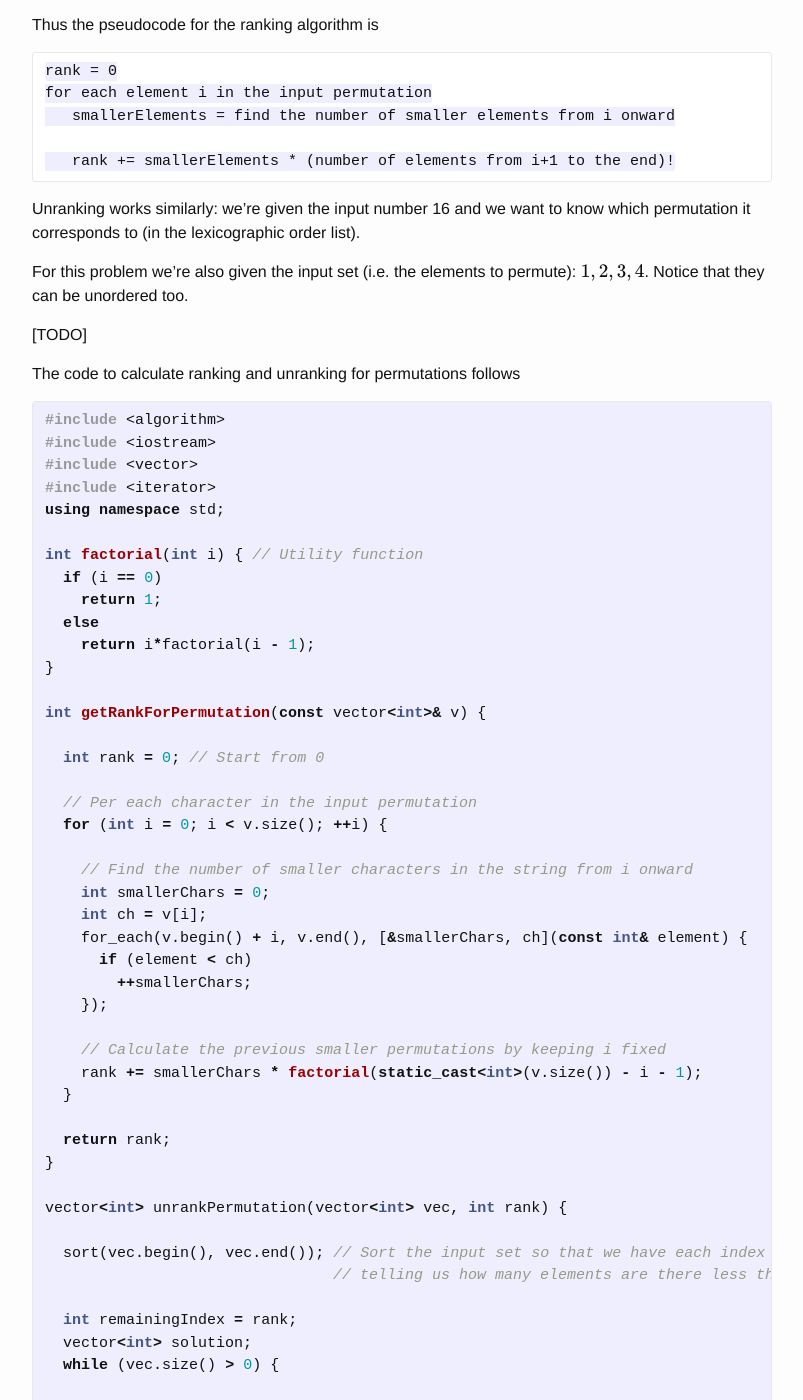
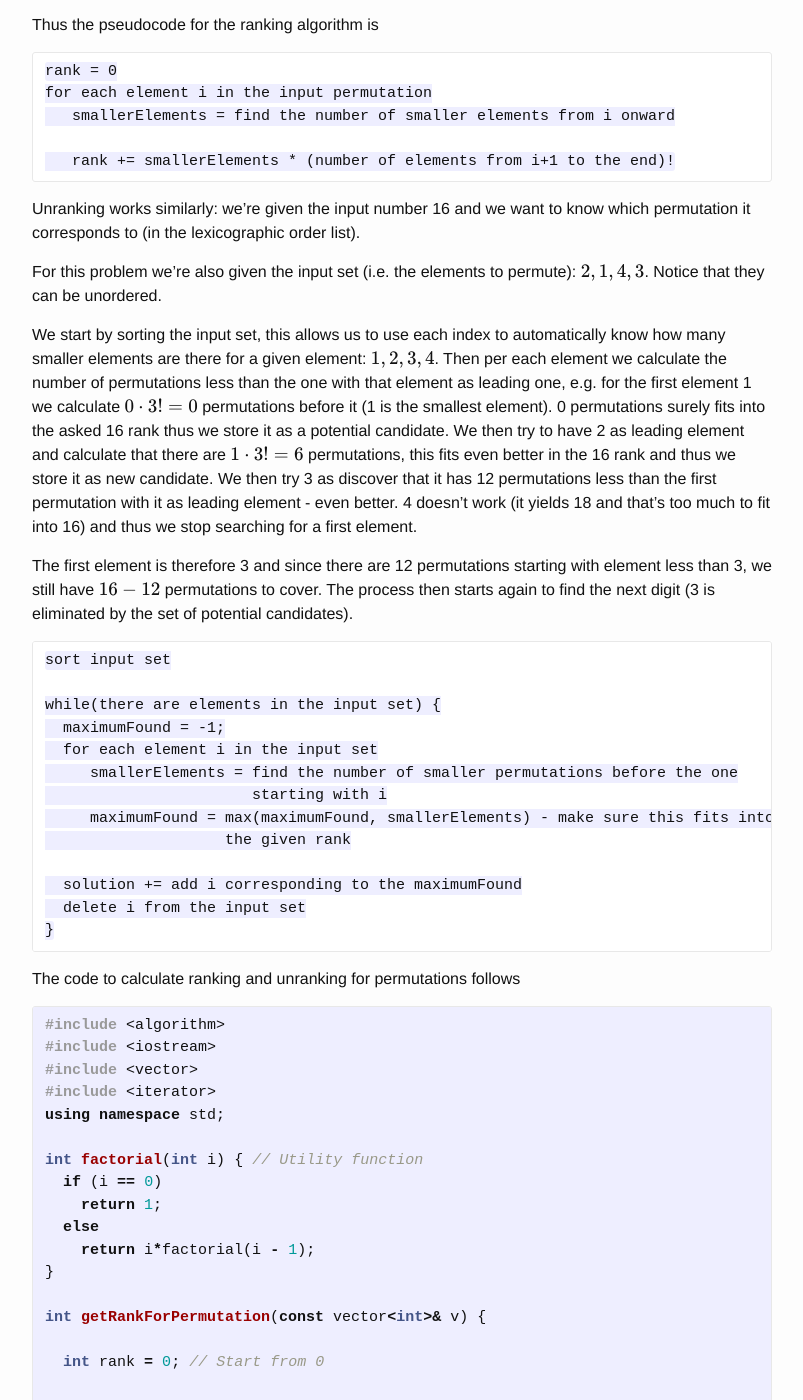
Before and after one commit to marcodiiga/marcodiiga.github.io, a Jekyll site: the page built from _posts/2015-07-28-permutations-and-combinations.markdown, in a window 1280 px wide and 1400 px high, scrolled down 5492 px. Shown: the whole window, without its empty margins (238-1041 px from the left). Built offline with Jekyll 4.4.1, drawn with Linux system fonts in a browser that asks for light colours; formulas are drawn with MathJax 3; some of the changed text lies outside the part shown.

Commit message:
finished unrank for permutations

```diff
--- a/_posts/2015-07-28-permutations-and-combinations.markdown
+++ b/_posts/2015-07-28-permutations-and-combinations.markdown
@@ -271,10 +271,38 @@
 which permutation it corresponds to (in the lexicographic order list).
 
 For this problem we're also given the input set (i.e. the elements to permute):
-\\( \{ 1,2,3,4 \} \\). Notice that they can be unordered too.
+\\( \{ 2,1,4,3 \} \\). Notice that they can be unordered.
 
-[TODO]
+We start by sorting the input set, this allows us to use each index to automatically
+know how many smaller elements are there for a given element: \\( \{ 1,2,3,4 \} \\).
+Then per each element we calculate the number of permutations less than the one
+with that element as leading one, e.g. for the first element 1 we calculate
+\\( 0 \cdot 3! = 0 \\) permutations before it (1 is the smallest element). 0 permutations
+surely fits into the asked 16 rank thus we store it as a potential candidate. We then
+try to have 2 as leading element and calculate that there are \\( 1 \cdot 3! = 6 \\)
+permutations, this fits even better in the 16 rank and thus we store it as new candidate.
+We then try 3 as discover that it has 12 permutations less than the first permutation
+with it as leading element - even better. 4 doesn't work (it yields 18 and that's too
+much to fit into 16) and thus we stop searching for a first element.
 
+The first element is therefore 3 and since there are 12 permutations starting with
+element less than 3, we still have \\( 16-12 \\) permutations to cover. The process
+then starts again to find the next digit (3 is eliminated by the set of potential
+  candidates).
+
+    sort input set
+
+    while(there are elements in the input set) {
+      maximumFound = -1;
+      for each element i in the input set
+         smallerElements = find the number of smaller permutations before the one
+                           starting with i
+         maximumFound = max(maximumFound, smallerElements) - make sure this fits into
+                        the given rank
+
+      solution += add i corresponding to the maximumFound
+      delete i from the input set
+    }
 
 The code to calculate ranking and unranking for permutations follows
 
@@ -317,7 +345,8 @@
 vector<int> unrankPermutation(vector<int> vec, int rank) {
 
   sort(vec.begin(), vec.end()); // Sort the input set so that we have each index
-                                // telling us how many elements are there less than it
+                                // telling us how many elements are there less
+                                // than it
 
   int remainingIndex = rank;
   vector<int> solution;
@@ -330,15 +359,18 @@
       int previousPermutations = i * factorial(static_cast<int>(vec.size()) - 1);
 
       // The important check here is whether the previous permutations fit into the
-      // rank we were given. Notice that the remaining index might even be zero. In that
-      // case we just position the last elements of the permutation.
-      if (previousPermutations > maximumFound && previousPermutations <= remainingIndex)
+      // rank we were given. Notice that the remaining index might even be zero.
+      // In that case we just position the last elements of the permutation.
+      if (previousPermutations > maximumFound &&
+          previousPermutations <= remainingIndex)
         maximumFound = previousPermutations;
-      else if (previousPermutations > remainingIndex) { // We're not allowed to exceed the rank
+      else if (previousPermutations > remainingIndex) { // We're not allowed to
+                                                        // exceed the rank
         break;
       }
     }
-    --i; // i was the solution either if we found a maximum or we terminated our variables
+    // i was the solution either if we found a maximum or we terminated our variables
+    --i;
 
     solution.push_back(vec[i]);
     remainingIndex -= maximumFound;
```
